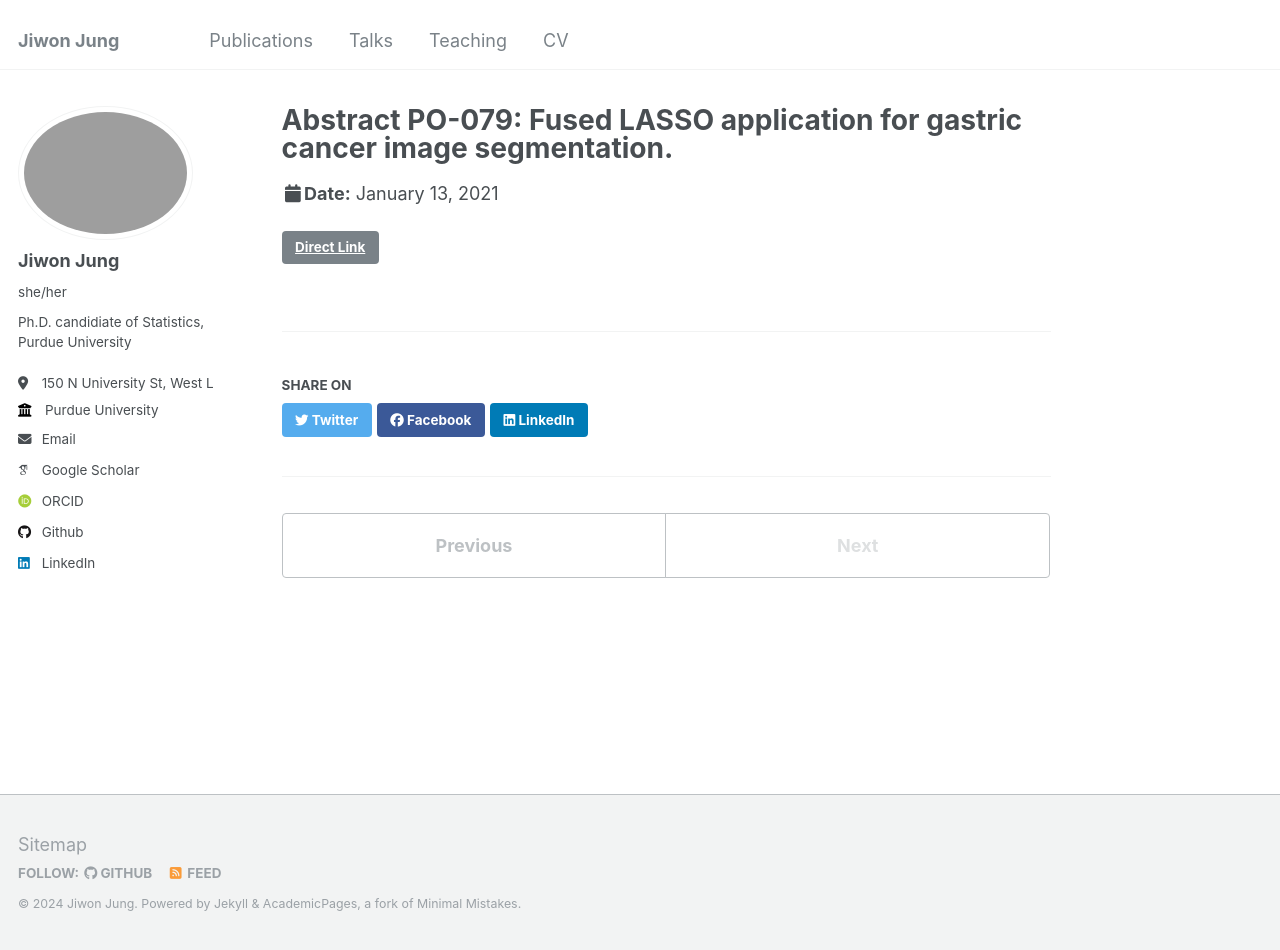
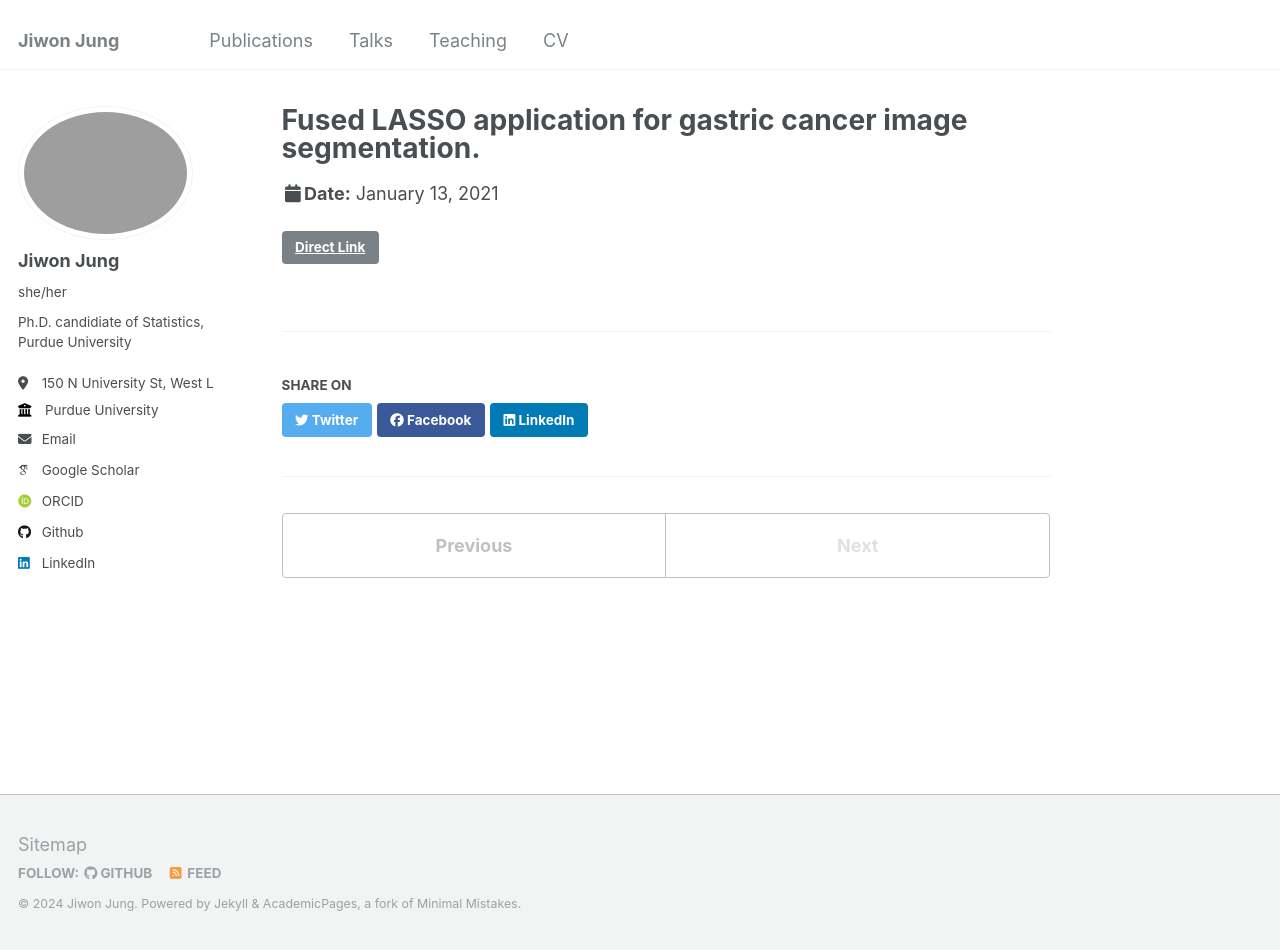
Before and after one commit to jiwon-jung/jiwon-jung.github.io, a Jekyll site: the page built from _talks/2021-01-13-AACR.md, in a window 1280 px wide and 950 px high. Built offline with Jekyll 4.4.1, drawn with Linux system fonts in a browser that asks for light colours; some web fonts are replaced.

Commit message:
Update 2021-01-13-AACR.md

```diff
--- a/_talks/2021-01-13-AACR.md
+++ b/_talks/2021-01-13-AACR.md
@@ -1,5 +1,5 @@
 ---
-title: "Abstract PO-079: Fused LASSO application for gastric cancer image segmentation."
+title: "Fused LASSO application for gastric cancer image segmentation."
 collection: talks
 type: "Contributed Talk"
 permalink: /talks/2021-01-13-AACR
```
